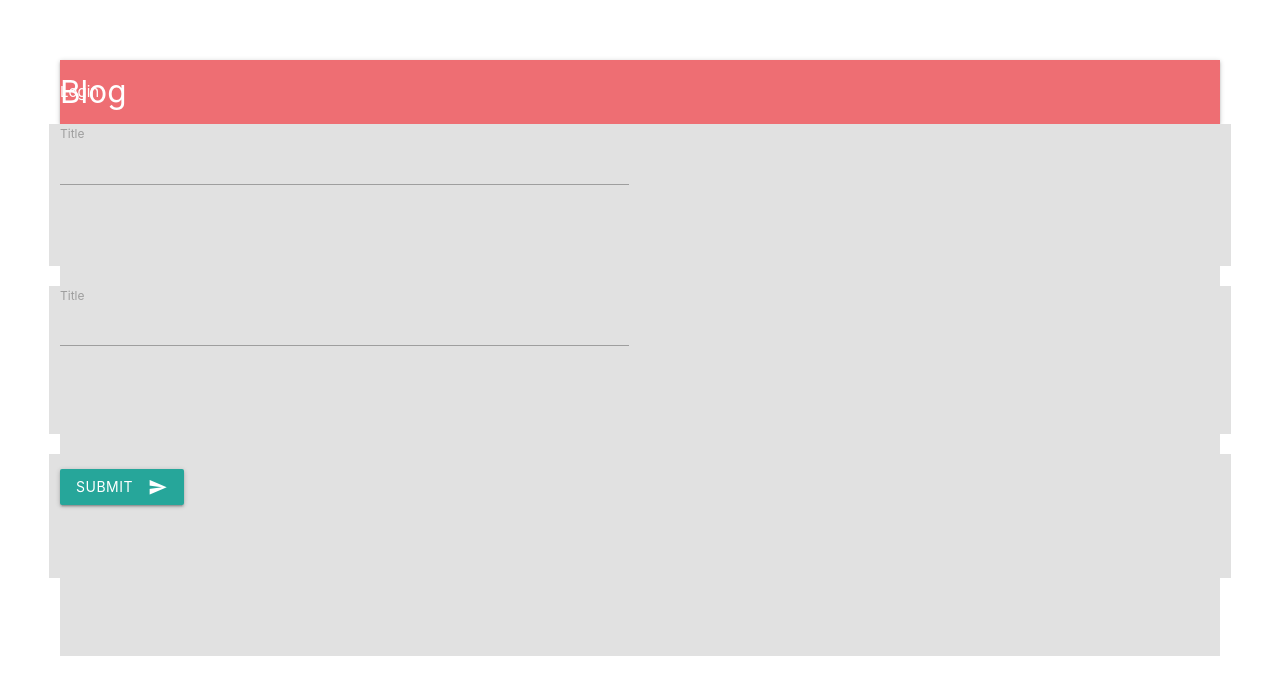
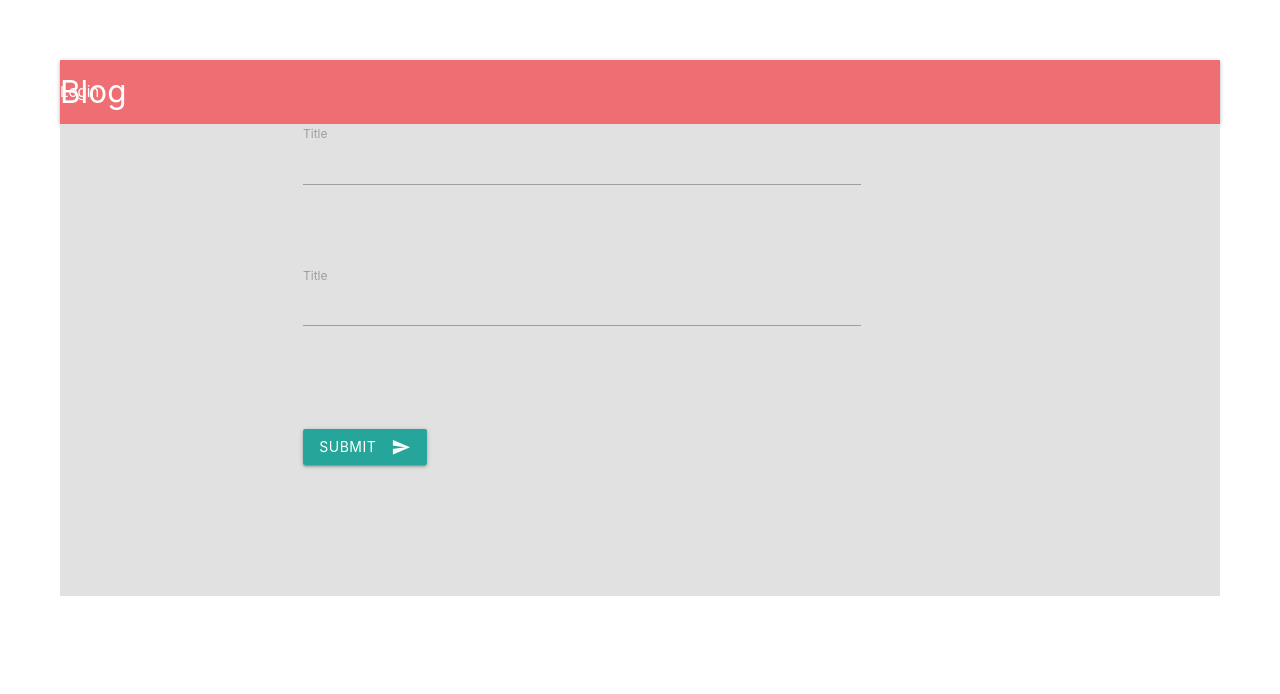
Before and after one commit to angelbenoit/Full-Stack-Blog, a React (Create React App) app in the folder client/: page /newblog in a window 1280 px wide. Shown: the top 694 px of the page. Built offline with nearby package versions, Linux system fonts and the light colour scheme; no server answers.

Commit message:
style new form and profile page

```diff
--- a/client/public/index.css
+++ b/client/public/index.css
@@ -14,6 +14,10 @@ html, body {
 .row{
     background-color: #e1e1e1;
     padding-bottom: 5%;
+}
+
+.col .row{
+    margin: 0 !important;
 }
 
 .card{
@@ -41,3 +45,16 @@ html, body {
 .card:hover{
     background-color: #00a796 !important;
 }
+
+.input-field{
+    position: relative !important;
+    left: 20% !important;
+}
+
+.profile-page{
+    background-color: #00a796;
+    padding-top: 15px;
+    color: white;
+    text-align: center;
+    height: 40rem;
+}
--- a/client/src/components/Homepage.js
+++ b/client/src/components/Homepage.js
@@ -29,6 +29,7 @@ class Homepage extends React.Component {
                             <div className="card blue-grey">
                                 <div className="card-content white-text">
                                     <h4 className="card-title">{blog.title}</h4>
+                                    <h4 className="card-title">Created By: <em>{blog.author}</em></h4>
                                     <p className="blog-preview">{blog.body}</p>
                                 </div>
                             </div>
--- a/client/src/components/NewBlog.js
+++ b/client/src/components/NewBlog.js
@@ -32,8 +32,8 @@ class NewBlog extends React.Component {
     }
     render() {
         return (
-            <div className="formBackground">
-                <form onSubmit={this.handleSubmit} className="col s12 row">
+            <div>
+                <form onSubmit={this.handleSubmit} className="formBackground col s12 row">
                     <div className="row">
                         <div className="input-field col s6">
                             <input
--- a/client/src/components/profile.js
+++ b/client/src/components/profile.js
@@ -17,12 +17,11 @@ class Profile extends React.Component {
     render() {
         if(this.state.profile.googleId){
         return (
-            <div>
+            <div className="profile-page">
                 <h2>Hello <em>{this.state.profile.username}</em></h2>
                 <ul>
                     <li>GoogleID:{this.state.profile.googleId}</li>
                 </ul>
-                <a href="/api/logout">Logout</a>
             </div>
          )
         }
```
